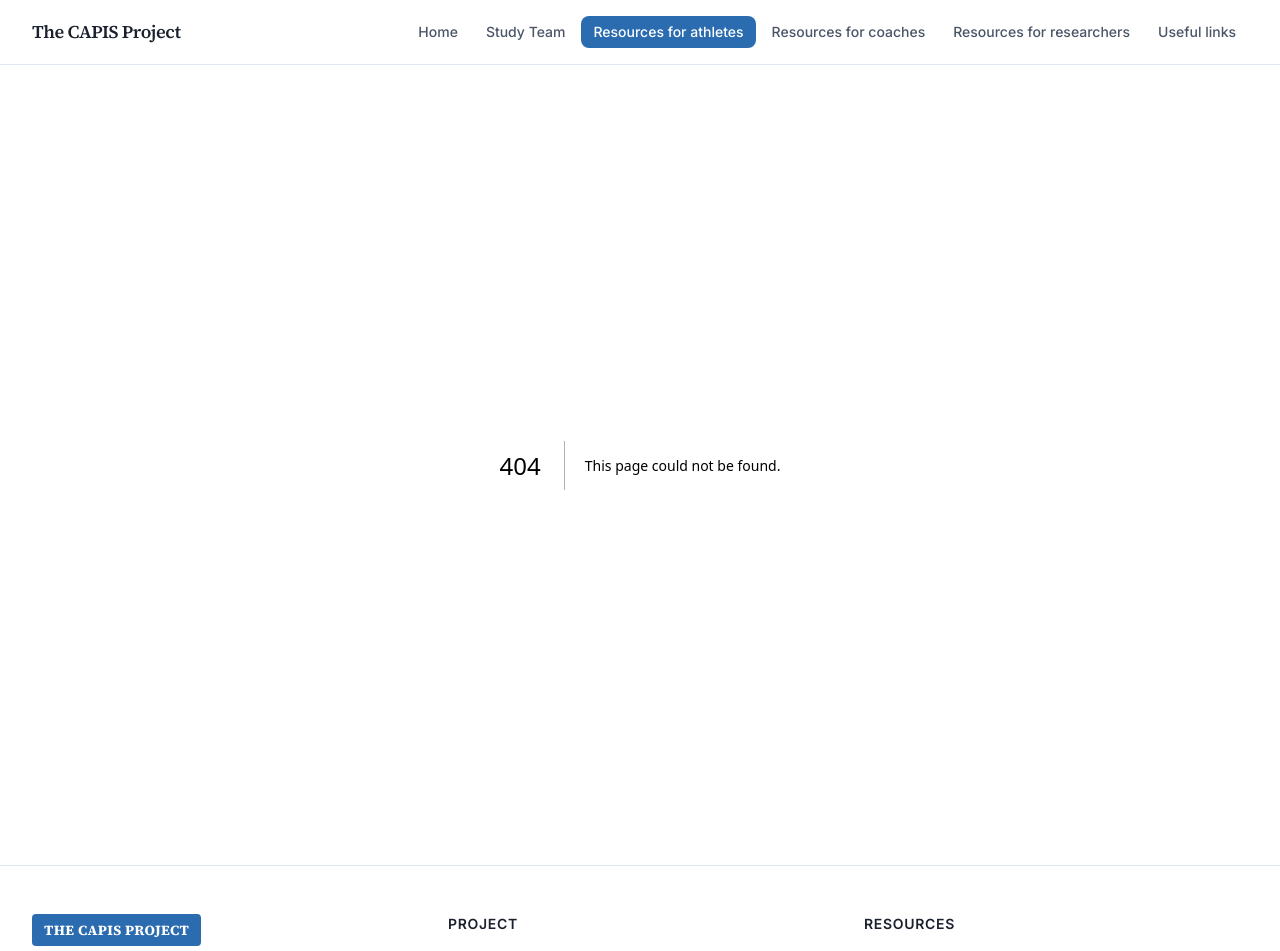
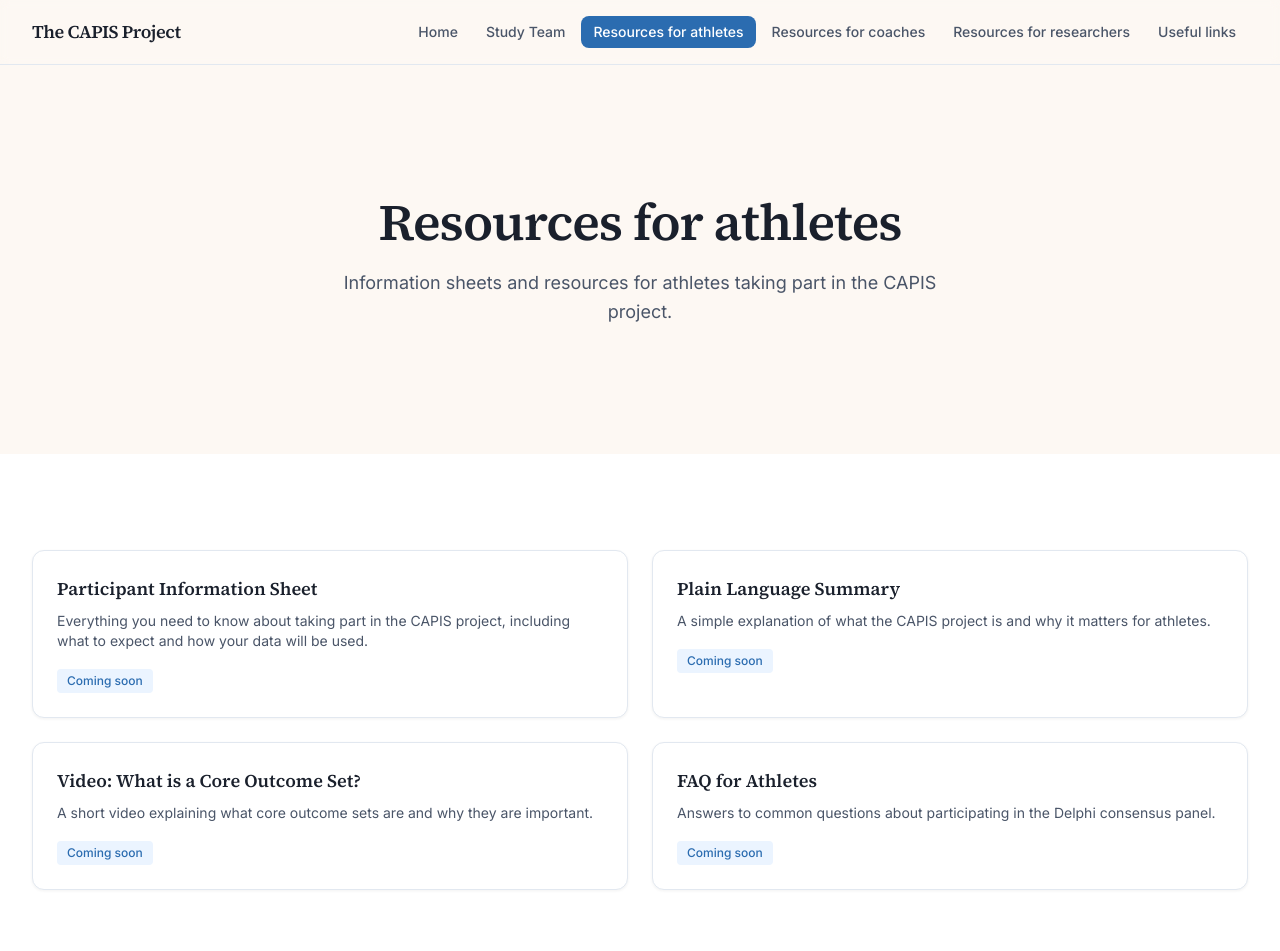
Before and after one commit to LoaizaBetancur/CAPIS-Project-Website, a Next.js app: page /resources/athletes in a window 1280 px wide. Before the commit this address had no page. Shown: the top 951 px of the page. Built offline with nearby package versions, Linux system fonts and the light colour scheme.

Commit message:
Create page.tsx

```diff
--- /dev/null
+++ b/app/resources/athletes/page.tsx
@@ -0,0 +1,67 @@
+import { Metadata } from "next";
+import SectionWrapper from "@/components/SectionWrapper";
+import Card from "@/components/Card";
+
+export const metadata: Metadata = {
+  title: "Resources for athletes",
+  description: "Information and resources for athletes participating in the CAPIS project.",
+};
+
+export default function ResourcesAthletesPage() {
+  return (
+    <>
+      <SectionWrapper background="bg" spacing="xl">
+        <div className="mx-auto max-w-prose text-center">
+          <h1 className="text-display-lg mb-4">Resources for athletes</h1>
+          <p className="text-lead text-text-muted">
+            Information sheets and resources for athletes taking part in the CAPIS project.
+          </p>
+        </div>
+      </SectionWrapper>
+
+      <SectionWrapper background="surface">
+        <div className="mx-auto max-w-content">
+          <div className="grid gap-6 md:grid-cols-2">
+            <Card>
+              <h3 className="font-display text-lg font-semibold mb-2">Participant Information Sheet</h3>
+              <p className="text-sm text-text-muted mb-4">
+                Everything you need to know about taking part in the CAPIS project,
+                including what to expect and how your data will be used.
+              </p>
+              <span className="inline-block rounded bg-accent-soft px-2.5 py-1 text-xs font-medium text-accent">
+                Coming soon
+              </span>
+            </Card>
+            <Card>
+              <h3 className="font-display text-lg font-semibold mb-2">Plain Language Summary</h3>
+              <p className="text-sm text-text-muted mb-4">
+                A simple explanation of what the CAPIS project is and why it matters for athletes.
+              </p>
+              <span className="inline-block rounded bg-accent-soft px-2.5 py-1 text-xs font-medium text-accent">
+                Coming soon
+              </span>
+            </Card>
+            <Card>
+              <h3 className="font-display text-lg font-semibold mb-2">Video: What is a Core Outcome Set?</h3>
+              <p className="text-sm text-text-muted mb-4">
+                A short video explaining what core outcome sets are and why they are important.
+              </p>
+              <span className="inline-block rounded bg-accent-soft px-2.5 py-1 text-xs font-medium text-accent">
+                Coming soon
+              </span>
+            </Card>
+            <Card>
+              <h3 className="font-display text-lg font-semibold mb-2">FAQ for Athletes</h3>
+              <p className="text-sm text-text-muted mb-4">
+                Answers to common questions about participating in the Delphi consensus panel.
+              </p>
+              <span className="inline-block rounded bg-accent-soft px-2.5 py-1 text-xs font-medium text-accent">
+                Coming soon
+              </span>
+            </Card>
+          </div>
+        </div>
+      </SectionWrapper>
+    </>
+  );
+}
```
